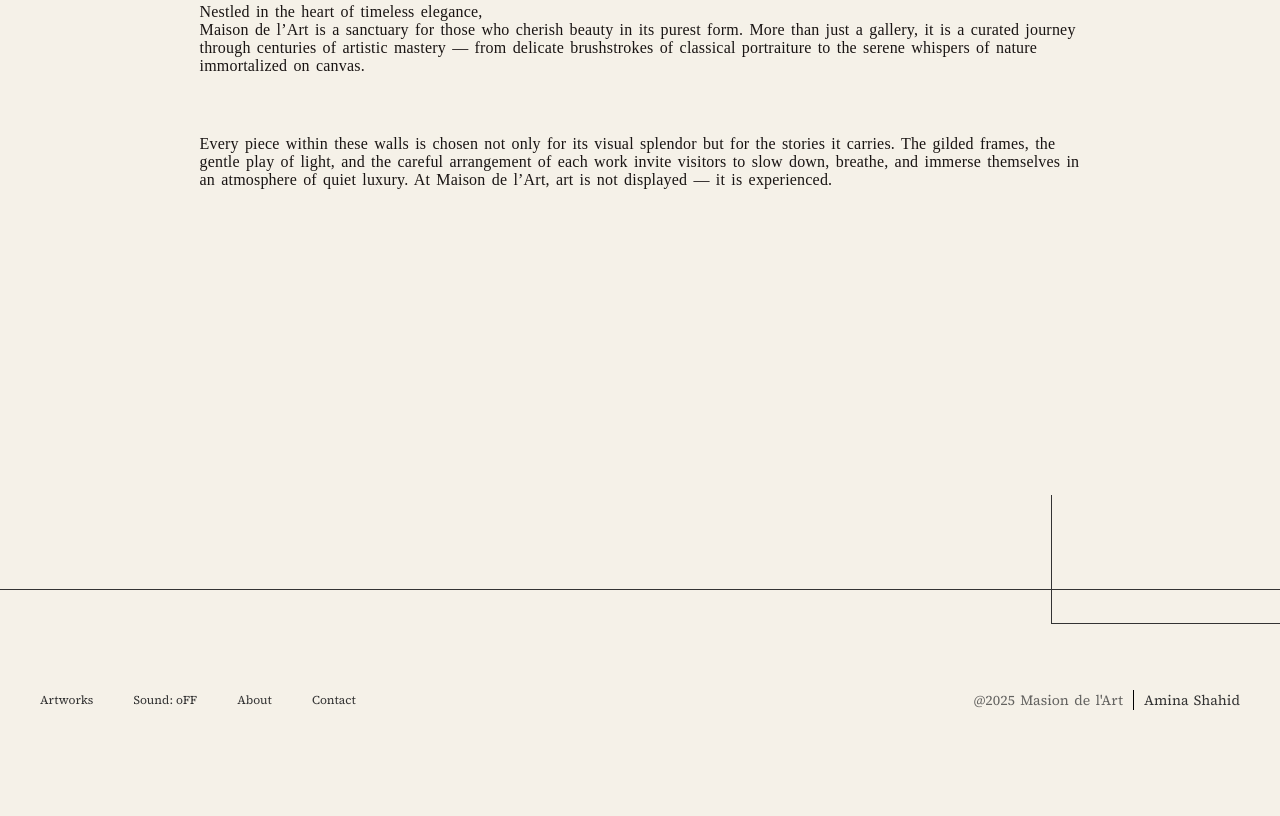
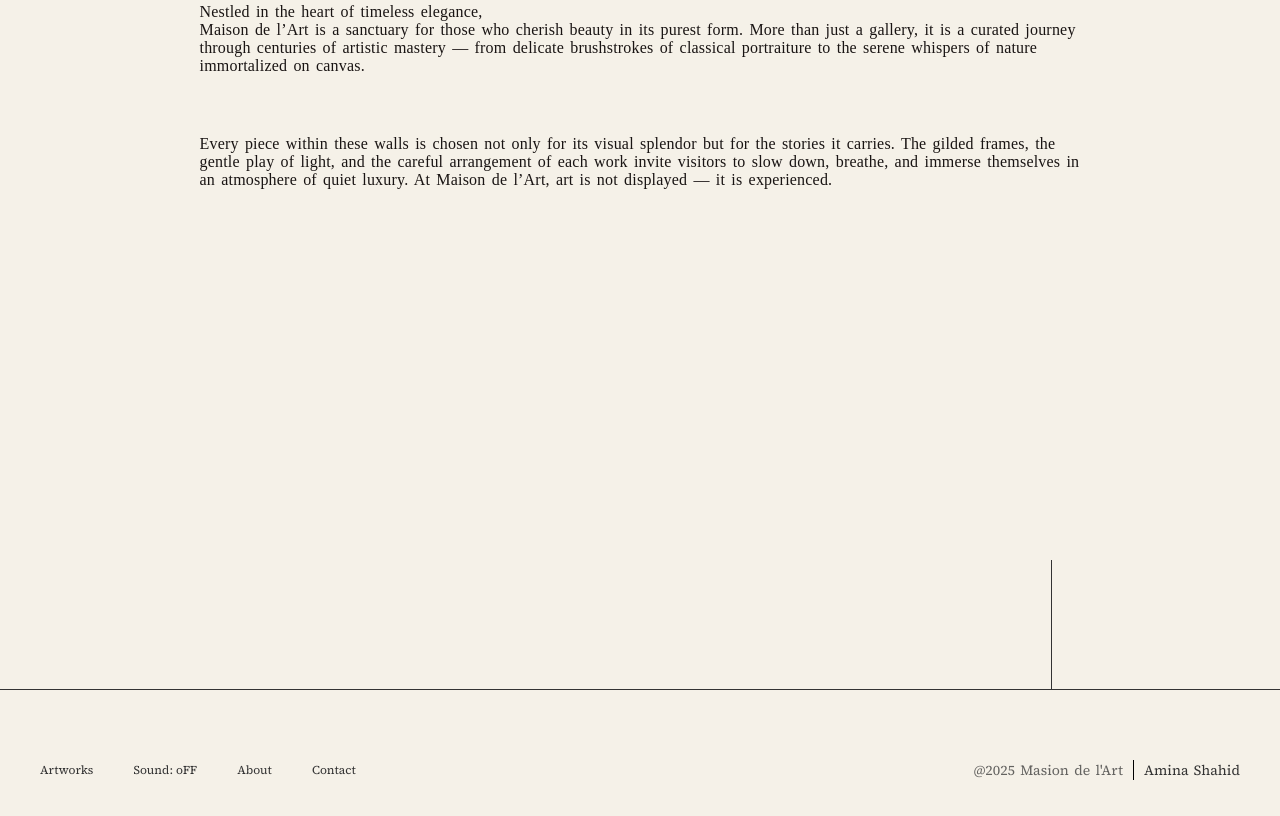
Before and after one commit to amna-pixel/MAISON-DE-L-ART, a plain HTML site: page about.html in a window 1280 px wide. Shown: the part 945-1761 px from the top of the page. Before the commit the page ends 1705 px from the top, so only its background shows below. Drawn offline with Linux system fonts and the light colour scheme.

Commit message:
about page layout fix

```diff
--- a/about.css
+++ b/about.css
@@ -121,6 +121,7 @@ span{
     font-family: "Source Serif 4";
     position: fixed;
     right: 0px;
+    top: 570px;
     justify-self: right;
     padding-right: 40px;
 
@@ -144,7 +145,7 @@ span{
 
 
 .footer-wrapper{
-   margin-top: 400px;
+   margin-top: 500px;
    display: flex;
    flex-direction: row;
 }
@@ -154,11 +155,10 @@ span{
 }
 #div2{
     position: absolute;
-    top: 1440px;
+    top: 1505px;
     justify-self: right;
     right: 0;
     border-left: solid 1px var(--AshBlack);
-    border-bottom: solid 1px var(--AshBlack);
     height: 129px;
     width: 229px;
 }
@@ -167,7 +167,7 @@ footer{
     display: flex;
     align-self: end;
     justify-content: space-between;
-    margin-top: 100px;
+    margin-top: 70px;
     padding-bottom: 50px;
 }
 .footer-link,#footerBtn{
```
